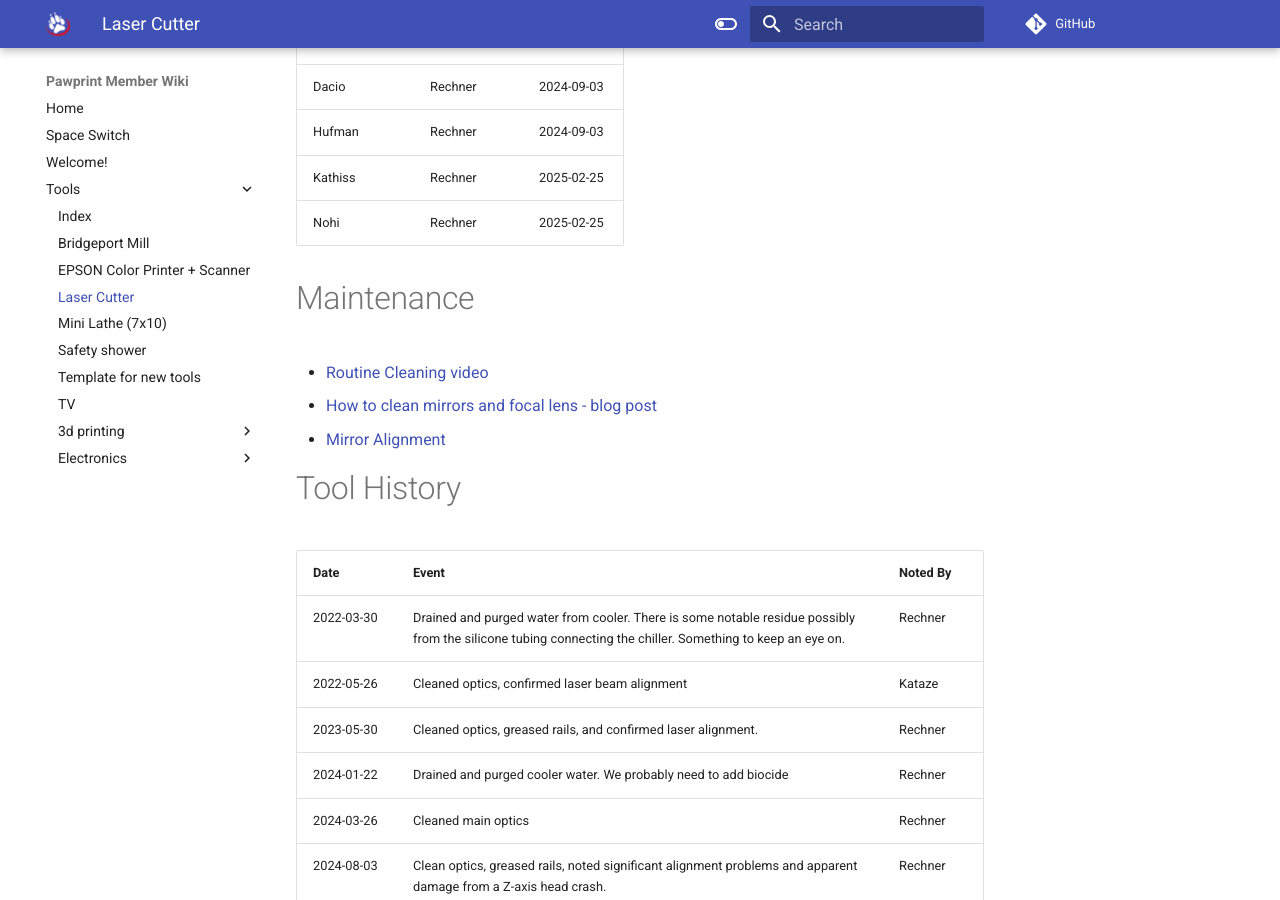
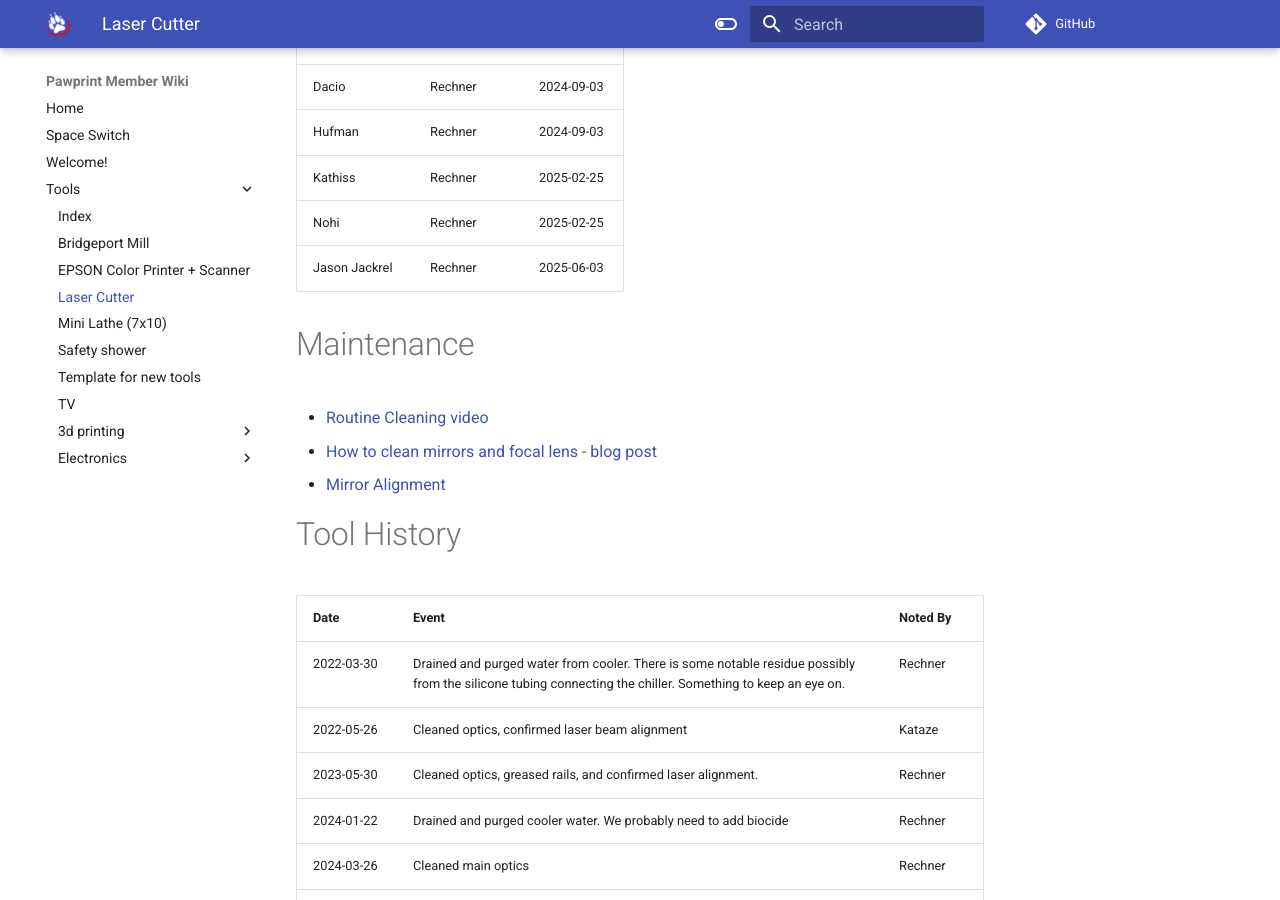
Before and after one commit to PawprintPrototyping/pawprintprototyping.github.io, an MkDocs documentation site: the page built from docs/tools/laser.md, in a window 1280 px wide and 900 px high, scrolled down 6646 px. Built offline with MkDocs 1.6.1 and Material for MkDocs 9.7.7, drawn with Linux system fonts in a browser that asks for light colours; comment, search, counter and statistics services are not loaded.

Commit message:
Update laser.md

```diff
--- a/docs/tools/laser.md
+++ b/docs/tools/laser.md
@@ -192,6 +192,7 @@ You can also manually level by jogging the Z up and down, and using the short en
 |Hufman      | Rechner      | 2024-09-03     |
 |Kathiss     | Rechner      | 2025-02-25     |
 |Nohi        | Rechner      | 2025-02-25     |
+|Jason Jackrel| Rechner     | 2025-06-03     |
 
 
 
```
